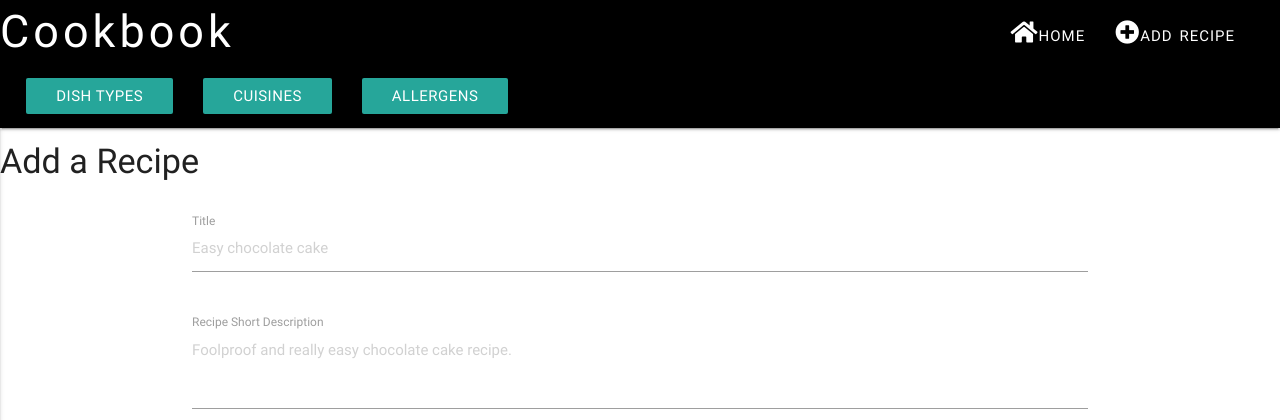
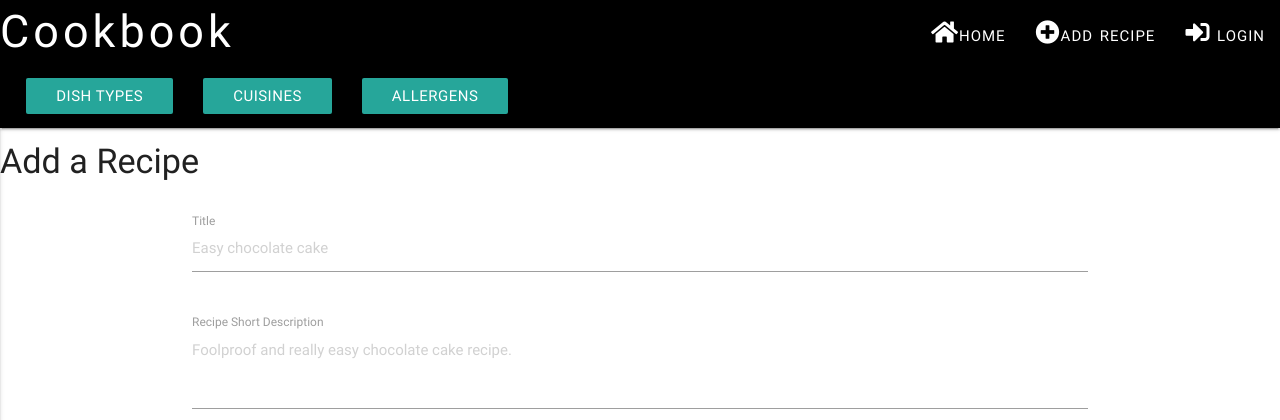
Before and after one commit to pramcistudent/cookbook-project3, a Flask app: page /add_recipe in a window 1280 px wide. Shown: the top 420 px of the page. Run offline with Flask 2, Linux system fonts and the light colour scheme; data that the repository does not hold is empty; some libraries are stand-ins or nearby versions.

Commit message:
Added logout function / removed markup and replaced with template logic for register form error message

```diff
--- a/app.py
+++ b/app.py
@@ -1,19 +1,14 @@
 import os
-from flask import Flask, render_template, redirect, url_for, request, session, Markup
+from flask import Flask, render_template, redirect, url_for, request, session
 from flask_pymongo import PyMongo
 from bson.objectid import ObjectId
 
 app = Flask(__name__)
 app.config["MONGO_DBNAME"] = 'cookbook'
 app.config["MONGO_URI"] = os.environ.get("MONGO_URI", 'mongodb://localhost')
-app.config['SECRET_KEY'] = '[R@ndom:-B]'
+app.config['SECRET_KEY'] = os.urandom(24)
 mongo = PyMongo(app)
 
-success = Markup('<p>You are successfully registered. Please login below.</p>')
-failure1 = Markup('<p>Sorry that username already exists</p>')
-failure2 = Markup('<p>Login failed. Incorrect username or/and password.</p>')
-Login = Markup('<i class="fas fa-sign-in-alt"></i> Login')
-Logout = Markup('<i class="fas fa-sign-out-alt"></i> Logout')
 
 @app.route('/')
 def index():
@@ -32,8 +27,10 @@ def register():
             'fullname': fullname,
             'password': password
         })
+        success = True
         return render_template('index.html', success = success)
-    return render_template('index.html', failure1 = failure1)
+    success = False
+    return render_template('index.html', success = success)
 
 
 @app.route('/logout', methods=['POST'])
@@ -49,36 +46,41 @@ def login():
     recipes=mongo.db.recipes.find()
     if registered is not None:
         session['username'] = username
-        return render_template('home.html', user_status = Logout, recipes=recipes)
-    return render_template('index.html', failure = failure2)
+        login = True
+        return render_template('home.html', recipes=recipes, login=login)
+    login = False
+    return render_template('index.html', login=login)
 
 @app.route('/login')
 def guest_user():
     dishes=mongo.db.dishes.find()
     recipes=mongo.db.recipes.find()
-    return render_template('home.html', user_status = Login, recipes=recipes)
+    return render_template('home.html', recipes=recipes)
+
+@app.route('/login')
+def logout():
+    session.clear()
+    return render_template('index.html')
 
 @app.route('/all_recipes')
 def all_recipes():
+    dishes=mongo.db.dishes.find()
     recipes=mongo.db.recipes.find()
     total_recipes=recipes.count()
-    return render_template("home.html",
-    recipes=recipes,
-    dishes=dishes,
-    total_recipes=total_recipes)
+    return render_template("home.html", recipes=recipes, dishes=dishes, total_recipes=total_recipes, login=login)
 
 @app.route('/the_recipe/<recipe_id>/<recipe_title>')
 def the_recipe(recipe_id, recipe_title):
     recipes=mongo.db.recipes
     return render_template("recipe.html",
-                        recipe = recipes.find_one({'_id': ObjectId(recipe_id),'recipe_title': recipe_title}))
+                        recipe = recipes.find_one({'_id': ObjectId(recipe_id),'recipe_title': recipe_title}), login=login)
 
 @app.route('/add_recipe')
 def add_recipe():
     return render_template("addrecipe.html",
     cuisines=mongo.db.cuisines.find(),
     dishes=mongo.db.dishes.find(),
-    allergens=mongo.db.allergens.find())
+    allergens=mongo.db.allergens.find(), login=login)
 
 @app.route('/edit_recipe/<recipe_id>')
 def edit_recipe(recipe_id):
@@ -86,7 +88,7 @@ def edit_recipe(recipe_id):
                         recipe =  mongo.db.recipes.find_one({"_id": ObjectId(recipe_id)}),
                         cuisines = mongo.db.cuisines.find(),
                         dishes = mongo.db.dishes.find(),
-                        allergens = mongo.db.allergens.find())
+                        allergens = mongo.db.allergens.find(), login=login)
 
 @app.route('/update_recipe/<recipe_id>', methods=["POST"])
 def update_recipe(recipe_id):
--- a/templates/base.html
+++ b/templates/base.html
@@ -7,7 +7,7 @@
     <!-- CSS/Materialize Framework -->
     <link rel="stylesheet" href="https://cdnjs.cloudflare.com/ajax/libs/materialize/0.100.2/css/materialize.min.css">
     <!-- Custom CSS Styles-->
-    <link rel="stylesheet" href="static/css/style.css" type="text/css" />
+    <link rel="stylesheet" href="{{ url_for('static', filename='css/style.css') }}" type="text/css" />
 </head>
 <body>
     <header>
@@ -19,7 +19,16 @@
                     <ul class="right hide-on-med-and-down">
                         <li><a href="{{url_for('all_recipes')}}" class="nav-item"><i class="fas fa-home"></i>Home</a></li>
                         <li><a href="{{url_for('add_recipe')}}" class="nav-item"><i class="fas fa-plus-circle"></i>Add recipe</a></li>
-                        <li><a href="{{url_for('index')}}" class="nav-item">{{user_status}}</a></li>
+                        <li>
+                            {% if session.username %}
+                            <a href="{{url_for('logout')}}" class="nav-item">
+                            <i class="fas fa-sign-out-alt"></i> Logout
+                            {% else %}
+                            <a href="{{url_for('index')}}" class="nav-item">
+                            <i class="fas fa-sign-in-alt"></i> Login
+                            {% endif %}
+                            </a>
+                        </li>
                     </ul>
                     <ul id="dishes2" class="dropdown-content">
                       <li><a href="">Dish types</a></li>
@@ -33,7 +42,16 @@
                     <ul class="side-nav" id="mobile-demo">
                         <li><a href="{{url_for('all_recipes')}}" class="nav-item"><i class="fas fa-home"></i>Home</a></li>
                         <li><a href="{{url_for('add_recipe')}}" class="nav-item"><i class="fas fa-plus-circle"></i>Add recipe</a></li>
-                        <li><a href="{{url_for('index')}}" class="nav-item"><i class="fas fa-sign-out-alt"></i>{{user_status}}</a></li>
+                        <li>
+                            {% if session.username %}
+                            <a href="{{url_for('logout')}}" class="nav-item">
+                            <i class="fas fa-sign-out-alt"></i> Logout
+                            {% else %}
+                            <a href="{{url_for('index')}}" class="nav-item">
+                            <i class="fas fa-sign-in-alt"></i> Login
+                            {% endif %}
+                            </a>
+                        </li>
                         <li><a class="dropdown-button waves-effect waves-light btn" data-activates="dishes2">Dish Types</a></li>
                         <li><a class="dropdown-button waves-effect waves-light btn" data-activates="cuisines2">Cuisines</a></li>
                         <li><a class="dropdown-button waves-effect waves-light btn" data-activates="allergens2">Allergens</a></li>
@@ -83,7 +101,7 @@
                     <div class="col s1"><a class="btn-floating btn waves-effect waves-light black" id="delete_step">
                     ${delete_icon}`;
 
-                // add and remove ingredient
+            // add and remove ingredient
             $("#add_ingredient").click(function() {
                 $("#ingredients").append(ingredient_field);
                 Materialize.updateTextFields();
--- a/templates/recipe.html
+++ b/templates/recipe.html
@@ -3,6 +3,7 @@
 <div class="container">
     <div class="row section spacing">
         <div class="col s12">
+            <div class="row">
                 <div class="col s8 offset-s2 m5"><img class="recipe-img" src="{{recipe.recipe_image_url}}"></div>
                 <div class="col s8 offset-s2 m7">
                     <h5 class="small-heading">{{recipe.recipe_title}}</h5>
@@ -15,8 +16,8 @@
                     <p>
                         <a href="{{url_for('edit_recipe', recipe_id = recipe._id)}}" class="btn-floating waves-effect waves-light black"><i class="material-icons">edit</i></a>
                         <a href="{{url_for('delete_recipe', recipe_id = recipe._id)}}" class="btn-floating waves-effect waves-light black"><i class="material-icons">delete</i></a>
-                    <a href="{{url_for('the_recipe', recipe_id = recipe._id, recipe_title = recipe.recipe_title)}}" class="btn-floating waves-effect waves-light black"><i class="material-icons">forward</i></a>
                     </p>
+                </div>
             </div>
         </div>
     </div>
```
Also changed, not shown: templates/index.html (+9 -2 lines). Lines whose indentation alone changed are shown as unchanged.
